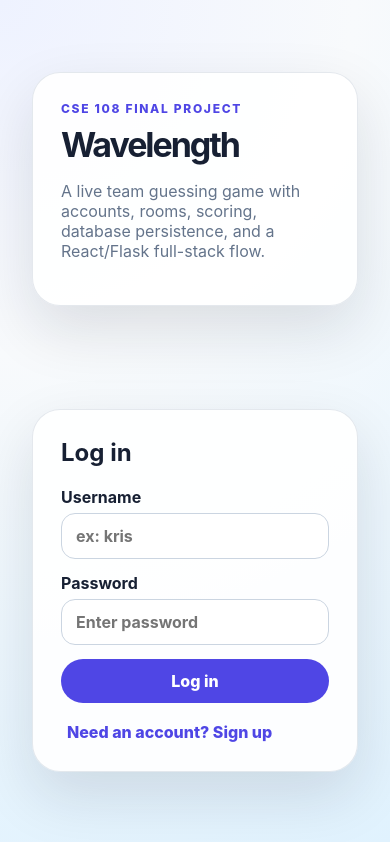
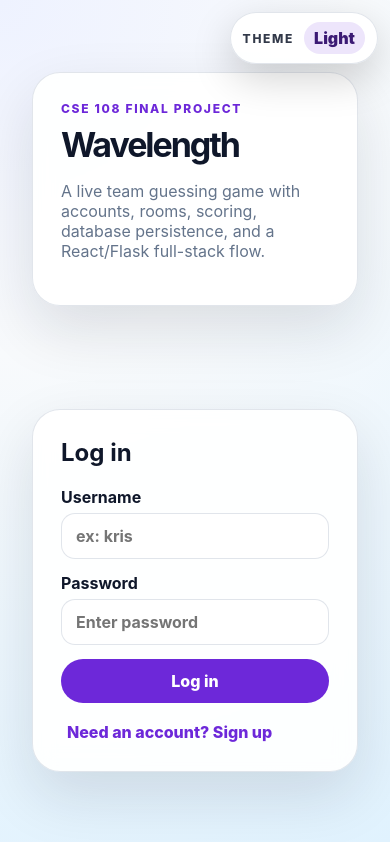
Before and after one commit to yumanli1/wavelength, a React (Create React App) app in the folder wavelength/frontend/: page / in a window 390 px wide. Built offline with nearby package versions, Linux system fonts and the light colour scheme; no server answers.

Commit message:
Add light and dark theme system with persistent preferences

```diff
--- /dev/null
+++ b/wavelength/frontend/src/App.css
@@ -0,0 +1,226 @@
+:root {
+  --bg: radial-gradient(circle at top left, #eef2ff, #f8fafc 38%, #e0f2fe);
+  --text: #0f172a;
+  --muted: #64748b;
+  --card: rgba(255, 255, 255, 0.92);
+  --surface: rgba(248, 250, 252, 0.92);
+  --border: rgba(148, 163, 184, 0.28);
+  --shadow: 0 24px 60px rgba(15, 23, 42, 0.12);
+
+  --primary: #6d28d9;
+  --primary-hover: #5b21b6;
+  --on-primary: #ffffff;
+
+  --secondary: rgba(109, 40, 217, 0.12);
+  --secondary-hover: rgba(109, 40, 217, 0.18);
+  --on-secondary: #3b1a74;
+
+  --focus: rgba(109, 40, 217, 0.45);
+  --danger: #b91c1c;
+  --success: #047857;
+
+  --room-code-bg: #0b1020;
+  --room-code-text: #f8fafc;
+
+  --target: #ef4444;
+  --guess: #3b82f6;
+}
+
+[data-theme="dark"] {
+  --bg: radial-gradient(circle at top left, #0b1020, #090a12 42%, #0b1b2a);
+  --text: #e5e7eb;
+  --muted: #94a3b8;
+  --card: rgba(15, 23, 42, 0.78);
+  --surface: rgba(2, 6, 23, 0.62);
+  --border: rgba(148, 163, 184, 0.18);
+  --shadow: 0 24px 70px rgba(0, 0, 0, 0.55);
+
+  --primary: #a78bfa;
+  --primary-hover: #c4b5fd;
+  --on-primary: #1f1140;
+
+  --secondary: rgba(167, 139, 250, 0.14);
+  --secondary-hover: rgba(167, 139, 250, 0.2);
+  --on-secondary: #e9e2ff;
+
+  --focus: rgba(196, 181, 253, 0.55);
+  --danger: #f87171;
+  --success: #34d399;
+
+  --room-code-bg: rgba(2, 6, 23, 0.9);
+  --room-code-text: #f8fafc;
+
+  --target: #fb7185;
+  --guess: #60a5fa;
+}
+
+body {
+  background: var(--bg);
+  color: var(--text);
+  transition: background 220ms ease, color 220ms ease;
+}
+
+.muted {
+  color: var(--muted);
+}
+
+.card {
+  background: var(--card);
+  border-color: var(--border);
+  box-shadow: var(--shadow);
+  backdrop-filter: blur(10px);
+  transition: background-color 220ms ease, border-color 220ms ease, box-shadow 220ms ease;
+}
+
+.panel,
+.team-card,
+.status-panel,
+.controls-panel,
+.spectrum-card,
+.score {
+  background: var(--surface);
+  border-color: var(--border);
+  transition: background-color 220ms ease, border-color 220ms ease;
+}
+
+.eyebrow {
+  color: var(--primary);
+}
+
+input {
+  background: rgba(255, 255, 255, 0.85);
+  border-color: var(--border);
+  color: var(--text);
+  transition: background-color 220ms ease, border-color 220ms ease, color 220ms ease, box-shadow 220ms ease;
+}
+
+[data-theme="dark"] input {
+  background: rgba(2, 6, 23, 0.65);
+}
+
+input:focus {
+  outline: none;
+  border-color: rgba(109, 40, 217, 0.5);
+  box-shadow: 0 0 0 4px var(--focus);
+}
+
+.primary-button {
+  background: var(--primary);
+  color: var(--on-primary);
+  transition: background-color 180ms ease, color 180ms ease, transform 140ms ease;
+}
+
+.primary-button:hover:not(:disabled) {
+  background: var(--primary-hover);
+}
+
+.secondary-button {
+  background: var(--secondary);
+  color: var(--on-secondary);
+  transition: background-color 180ms ease, color 180ms ease, transform 140ms ease;
+}
+
+.secondary-button:hover:not(:disabled) {
+  background: var(--secondary-hover);
+}
+
+.link-button {
+  color: var(--primary);
+}
+
+.primary-button:focus-visible,
+.secondary-button:focus-visible,
+.link-button:focus-visible {
+  outline: none;
+  box-shadow: 0 0 0 4px var(--focus);
+}
+
+.error-text {
+  color: var(--danger);
+}
+
+.success-text {
+  color: var(--success);
+}
+
+.room-code-box {
+  background: var(--room-code-bg);
+  color: var(--room-code-text);
+  border: 1px solid var(--border);
+  box-shadow: 0 18px 50px rgba(0, 0, 0, 0.25);
+}
+
+.score.active {
+  border-color: var(--primary);
+  background: rgba(109, 40, 217, 0.12);
+}
+
+[data-theme="dark"] .score.active {
+  background: rgba(167, 139, 250, 0.14);
+}
+
+.board {
+  color: var(--text);
+}
+
+.target-line {
+  stroke: var(--target);
+}
+
+.guess-line {
+  stroke: var(--guess);
+}
+
+.target-dot {
+  background: var(--target);
+}
+
+.guess-dot {
+  background: var(--guess);
+}
+
+.theme-toggle {
+  position: fixed;
+  top: 18px;
+  right: 18px;
+  z-index: 40;
+  display: inline-flex;
+  align-items: center;
+  gap: 10px;
+  border: 1px solid var(--border);
+  background: var(--card);
+  color: var(--text);
+  padding: 10px 14px;
+  border-radius: 999px;
+  box-shadow: 0 14px 40px rgba(0, 0, 0, 0.18);
+  cursor: pointer;
+  font-weight: 800;
+}
+
+.theme-toggle:focus-visible {
+  outline: none;
+  box-shadow: 0 0 0 4px var(--focus), 0 14px 40px rgba(0, 0, 0, 0.18);
+}
+
+.theme-toggle__label {
+  font-size: 12px;
+  text-transform: uppercase;
+  letter-spacing: 0.14em;
+  opacity: 0.85;
+}
+
+.theme-toggle__value {
+  padding: 6px 10px;
+  border-radius: 999px;
+  background: var(--secondary);
+  color: var(--on-secondary);
+  font-weight: 900;
+}
+
+@media (max-width: 520px) {
+  .theme-toggle {
+    top: 12px;
+    right: 12px;
+    padding: 9px 12px;
+  }
+}
--- a/wavelength/frontend/src/App.jsx
+++ b/wavelength/frontend/src/App.jsx
@@ -5,12 +5,24 @@ import Lobby from "./Lobby";
 import GameRoom from "./GameRoom";
 import { getCurrentUser } from "./services/api";
 import "./styles.css";
+import "./App.css";
 
 export default function App() {
+  const THEME_KEY = "wavelength_theme";
   const [user, setUser] = useState(null);
   const [room, setRoom] = useState(null);
   const [view, setView] = useState("auth");
   const [loading, setLoading] = useState(true);
+  const [theme, setTheme] = useState(() => {
+    try {
+      const stored = localStorage.getItem(THEME_KEY);
+      if (stored === "light" || stored === "dark") return stored;
+    } catch (_) {
+      // ignore
+    }
+    const prefersDark = window.matchMedia?.("(prefers-color-scheme: dark)")?.matches;
+    return prefersDark ? "dark" : "light";
+  });
 
   useEffect(() => {
     async function checkUser() {
@@ -39,34 +51,73 @@ export default function App() {
     }
   }, [user, view, loading]);
 
+  useEffect(() => {
+    const root = document.documentElement;
+    root.dataset.theme = theme;
+    root.style.colorScheme = theme;
+    try {
+      localStorage.setItem(THEME_KEY, theme);
+    } catch (_) {
+      // ignore
+    }
+  }, [theme]);
+
   if (loading) {
     return <main className="page"><section className="card"><h1>Loading Wavelength...</h1></section></main>;
   }
 
+  function toggleTheme() {
+    setTheme((current) => (current === "dark" ? "light" : "dark"));
+  }
+
+  let content = null;
   if (view === "auth") {
-    return <AuthPage setUser={setUser} setView={setView} />;
+    content = <AuthPage setUser={setUser} setView={setView} />;
   }
 
   if (view === "dashboard") {
     if (!user) {
-      return <AuthPage setUser={setUser} setView={setView} />;
+      content = <AuthPage setUser={setUser} setView={setView} />;
+    } else {
+      content = <Dashboard user={user} setUser={setUser} setRoom={setRoom} setView={setView} />;
     }
-    return <Dashboard user={user} setUser={setUser} setRoom={setRoom} setView={setView} />;
   }
 
   if (view === "lobby") {
     if (!user) {
-      return <AuthPage setUser={setUser} setView={setView} />;
+      content = <AuthPage setUser={setUser} setView={setView} />;
+    } else {
+      content = <Lobby user={user} room={room} setRoom={setRoom} setView={setView} />;
     }
-    return <Lobby user={user} room={room} setRoom={setRoom} setView={setView} />;
   }
 
   if (view === "game") {
     if (!user) {
-      return <AuthPage setUser={setUser} setView={setView} />;
+      content = <AuthPage setUser={setUser} setView={setView} />;
+    } else {
+      content = <GameRoom user={user} room={room} setRoom={setRoom} setView={setView} />;
     }
-    return <GameRoom user={user} room={room} setRoom={setRoom} setView={setView} />;
   }
 
-  return <main className="page"><section className="card"><h1>Something went wrong.</h1></section></main>;
+  if (!content) {
+    content = <main className="page"><section className="card"><h1>Something went wrong.</h1></section></main>;
+  }
+
+  return (
+    <div className="app-shell">
+      <button
+        type="button"
+        className="theme-toggle"
+        onClick={toggleTheme}
+        aria-label="Toggle dark mode"
+        aria-pressed={theme === "dark"}
+      >
+        <span className="theme-toggle__label">Theme</span>
+        <span className="theme-toggle__value" aria-hidden="true">
+          {theme === "dark" ? "Dark" : "Light"}
+        </span>
+      </button>
+      {content}
+    </div>
+  );
 }
```
